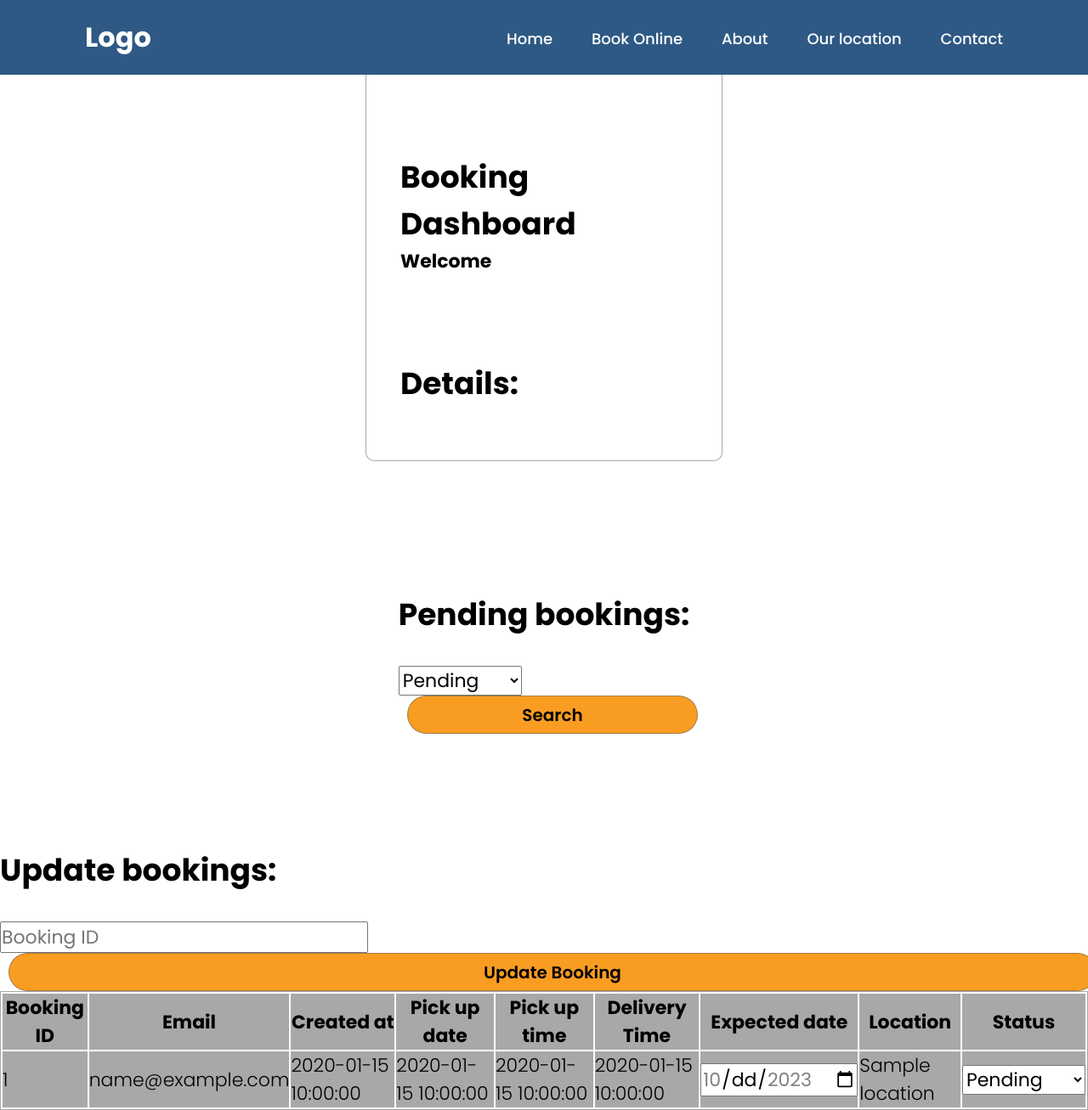
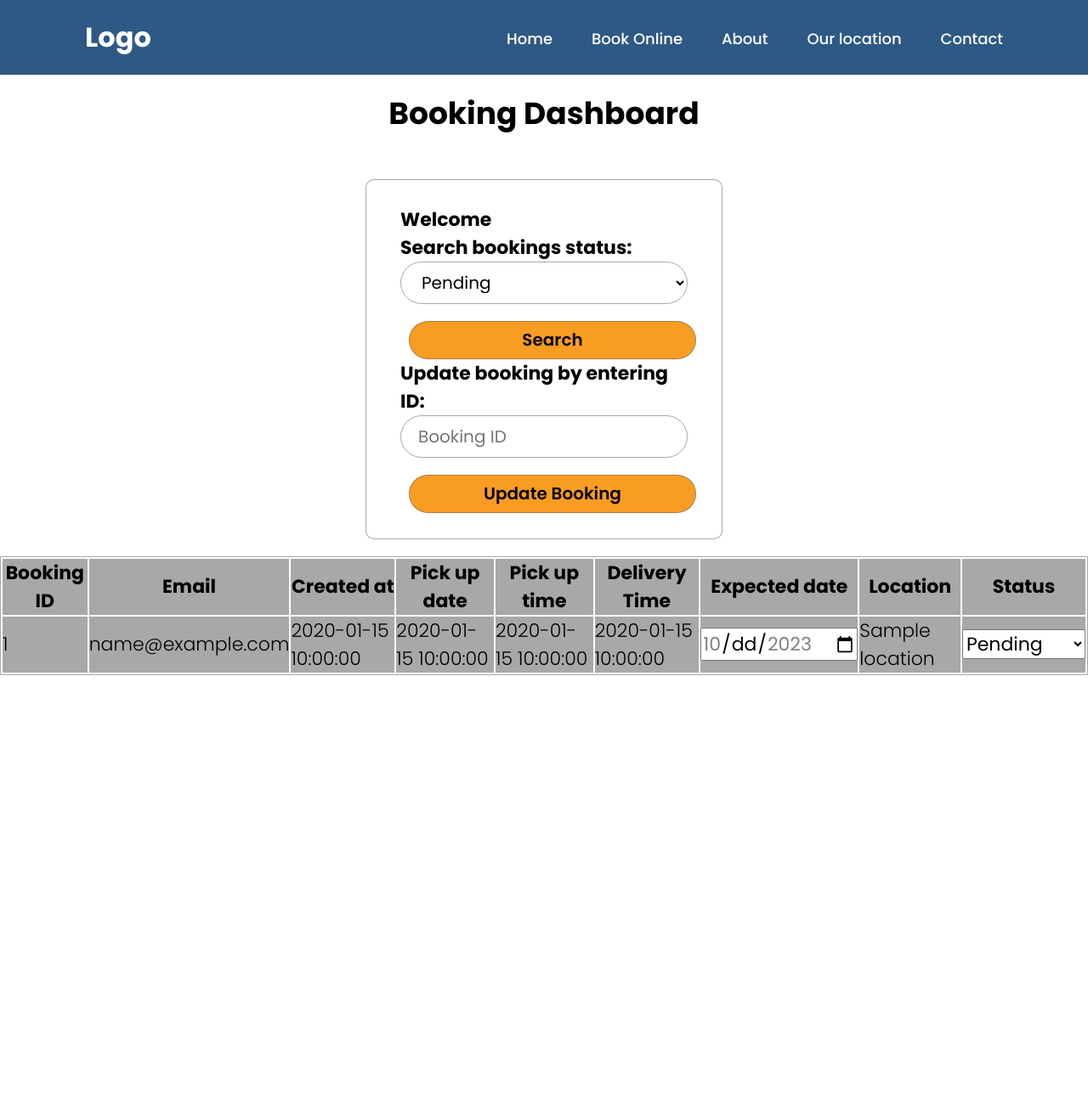
Before and after one commit to KayongoYongo/mama-fua-website, a Flask app: template templates/admin_booking_dahsboard.html in a window 1280 px wide. Shown: the whole page at 85% size. After the commit the page ends 795 px from the top, so only its background shows below. Run offline with Flask 3, Linux system fonts and the light colour scheme; the template is opened without the code that fills it: most values are stand-ins (such as "Sample title", 1, 10 or a date in 2020).

Commit message:
updated admin dashboard

```diff
--- a/templates/admin_booking_dahsboard.html
+++ b/templates/admin_booking_dahsboard.html
@@ -23,39 +23,26 @@
 </header>
 
 <body>
+    <h1>Booking Dashboard</h1>
     <div class="form-booking">
-        <h1>Booking Dashboard</h1>
-        <h2>Welcome {{user.first_name}}</h2>
-        <h1>Details:</h1>
-        <br>
-    </div>
-    <br>
 
-
+    <h2>Welcome {{user.first_name}}</h2>
     <form method="POST" action="{{ url_for('view_user_bookings') }}">
-        <h1>Pending bookings:</h1>
-        <br>
-            <select id="status" name="status">
+        <h2>Search bookings status:</h2>
+            <select id="status" name="status" class="status">
                 <option value="Pending">Pending</option>
                 <option value="In progress">In progress</option>
                 <option value="Delivered">Delivered</option>
             </select>
-        <br>
             <button type ="submit" class="btn" name ="search" id = "search" > Search </button>
-        <br>
     </form>
-    <br>
-
 
     <form method="POST" action="{{ url_for('update_bookings') }}">
-        <h1>Update bookings:</h1>
-        <br>
-            <input type="text" name="bookingID" id="bookingID" placeholder="Booking ID">
-        <br>
-            <button type ="submit" class="btn" name ="updateBooking" id = "updateBooking" > Update Booking </button>
-        <br>
+        <h2>Update booking by entering ID:</h2>
+        <input type="text" name="bookingID" id="bookingID" class="bookingID" placeholder="Booking ID">
+        <button type ="submit" class="btn" name ="updateBooking" id = "updateBooking" > Update Booking </button>
 
-
+    </div>
         <table>
             <tr>
                 <th>Booking ID</th>
```
